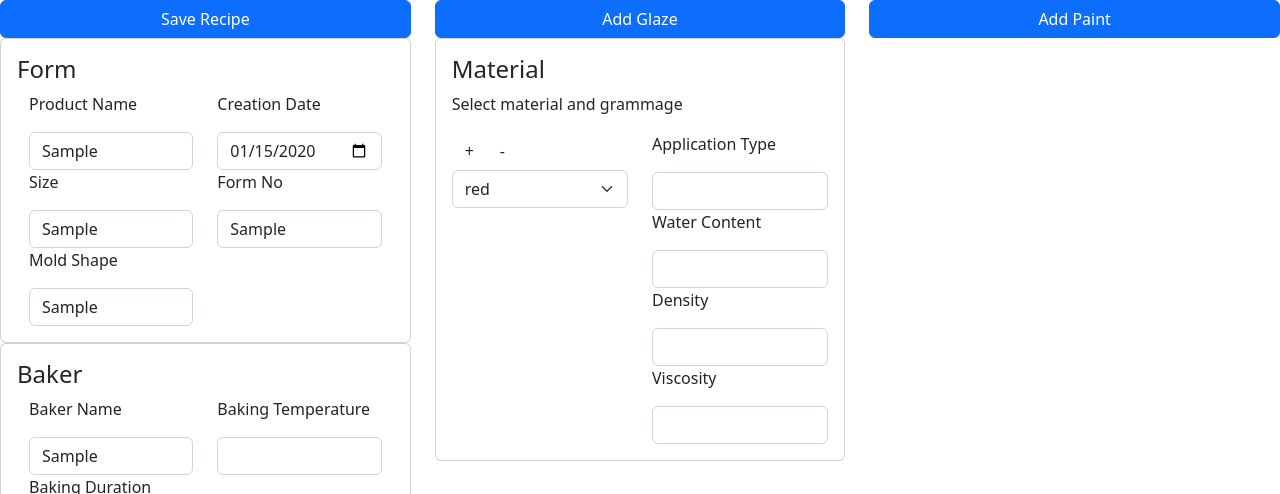
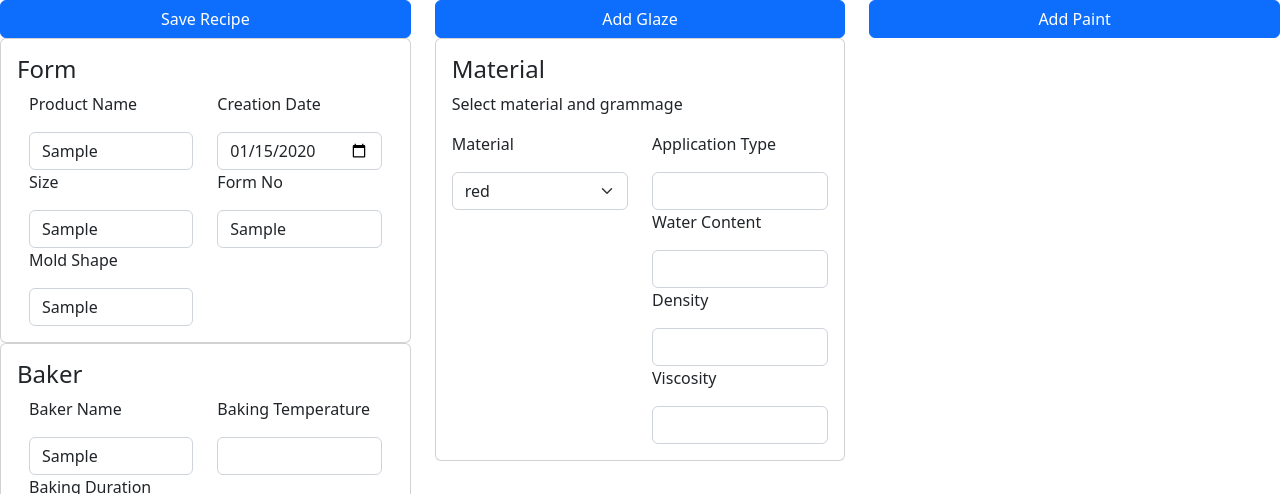
Before and after one commit to yahyaarakil/tile-application, a React (Create React App) app in the folder tile-webapp/: page /createrecipe in a window 1280 px wide. Both pictures are taken after typing "Sample", "Sample", "Sample", "2020-01-15", "Sample", "Sample" into the empty fields and a click on the button "Add Glaze". Shown: the top 494 px of the page. Built offline with nearby package versions, Linux system fonts and the light colour scheme.

Commit message:
glaze item changed

```diff
--- a/tile-webapp/src/pages/RecipePage/GlazeItem.jsx
+++ b/tile-webapp/src/pages/RecipePage/GlazeItem.jsx
@@ -43,49 +43,22 @@ const MATERIAL_OPTIONS = [
 ]
 
 function GlazeItem({ onChange }) {
-    const [options, setOptions] = useState([{}]);
-
     const [applicationType, setApplicationType] = useState("");
     const [waterContent, setWaterContent] = useState("");
     const [density, setDensity] = useState("");
     const [viscosity, setViscosity] = useState("");
+    const [material, setMaterial] = useState("");
 
     useEffect(() => {
         onChange(form => ({
             ...form,
-            options,
+            material,
             applicationType,
             waterContent,
             density,
             viscosity
         }));
-    }, [options, applicationType, waterContent, density, viscosity])
-
-    function addOption() {
-        if (options.length < 8) {
-            setOptions([
-                ...options,
-                {}
-            ])
-        }
-    }
-
-    function removeOptions() { }
-
-    function handleOption(value) {
-
-    }
-
-    const allOptions = <>
-        {options.map((option, index) => (
-            <div key={index}>
-                <select className="form-select" onChange={null}>
-                    {MATERIAL_OPTIONS.map((materialOptions) => <option key={materialOptions.code} value={materialOptions.code}>{materialOptions.name}</option>)}
-                </select>
-            </div>
-
-        ))}
-    </>
+    }, [material,applicationType, waterContent, density, viscosity])
 
     return (
         <div className="card" >
@@ -95,9 +68,10 @@ function GlazeItem({ onChange }) {
                     <p>Select material and grammage</p>
                     <div className="row">
                         <div className="col-6">
-                            <button className="btn" onClick={addOption}>+</button>
-                            <button className="btn" onClick={removeOptions}>-</button>
-                            {allOptions}
+                        <p>Material</p>
+                            <select className="form-select" onChange={e=>setMaterial(e.target.value)}>
+                                {MATERIAL_OPTIONS.map((materialOptions) => <option key={materialOptions.code} value={materialOptions.code}>{materialOptions.name}</option>)}
+                            </select>
                         </div>
 
                         <div className="col-6">
```
